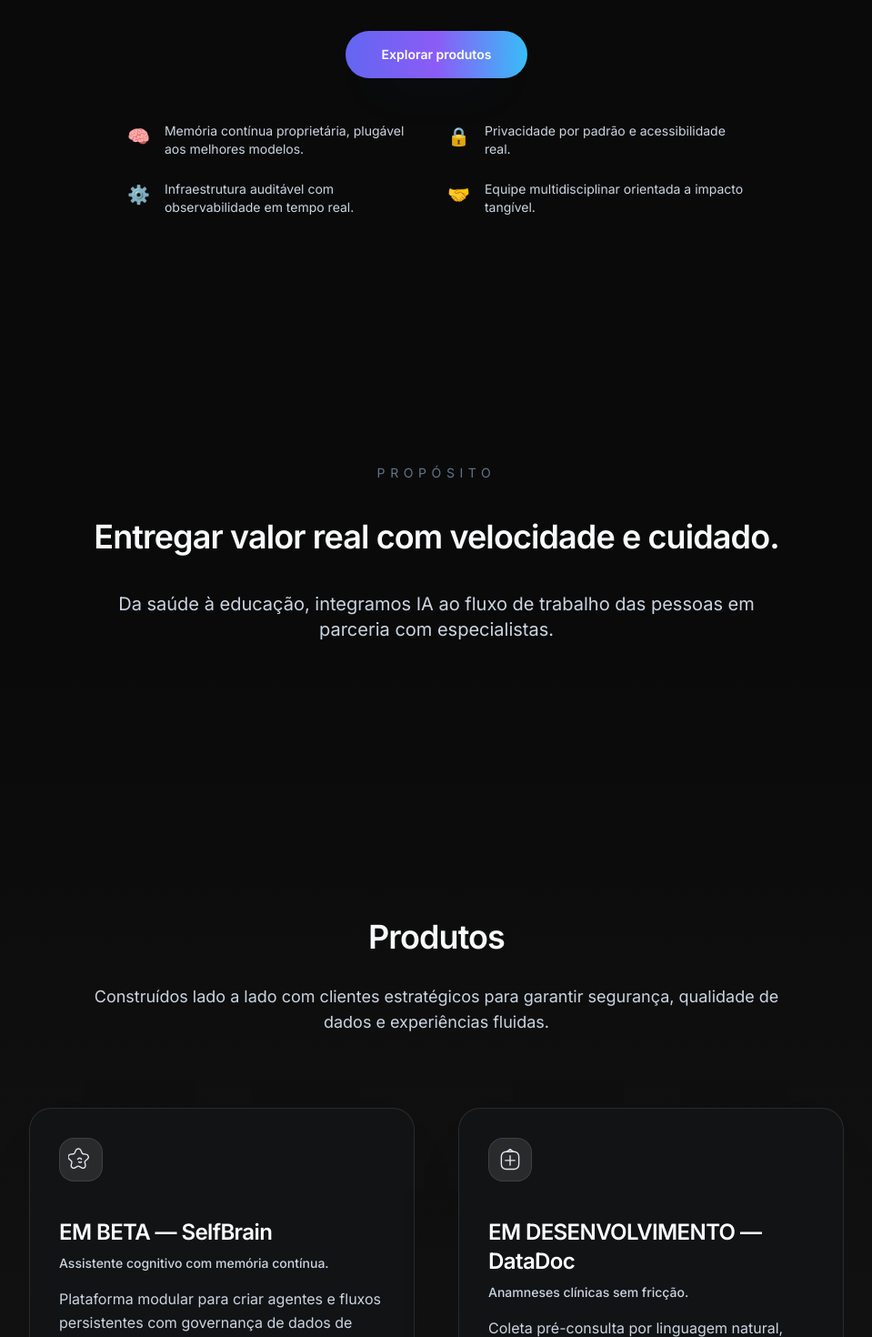
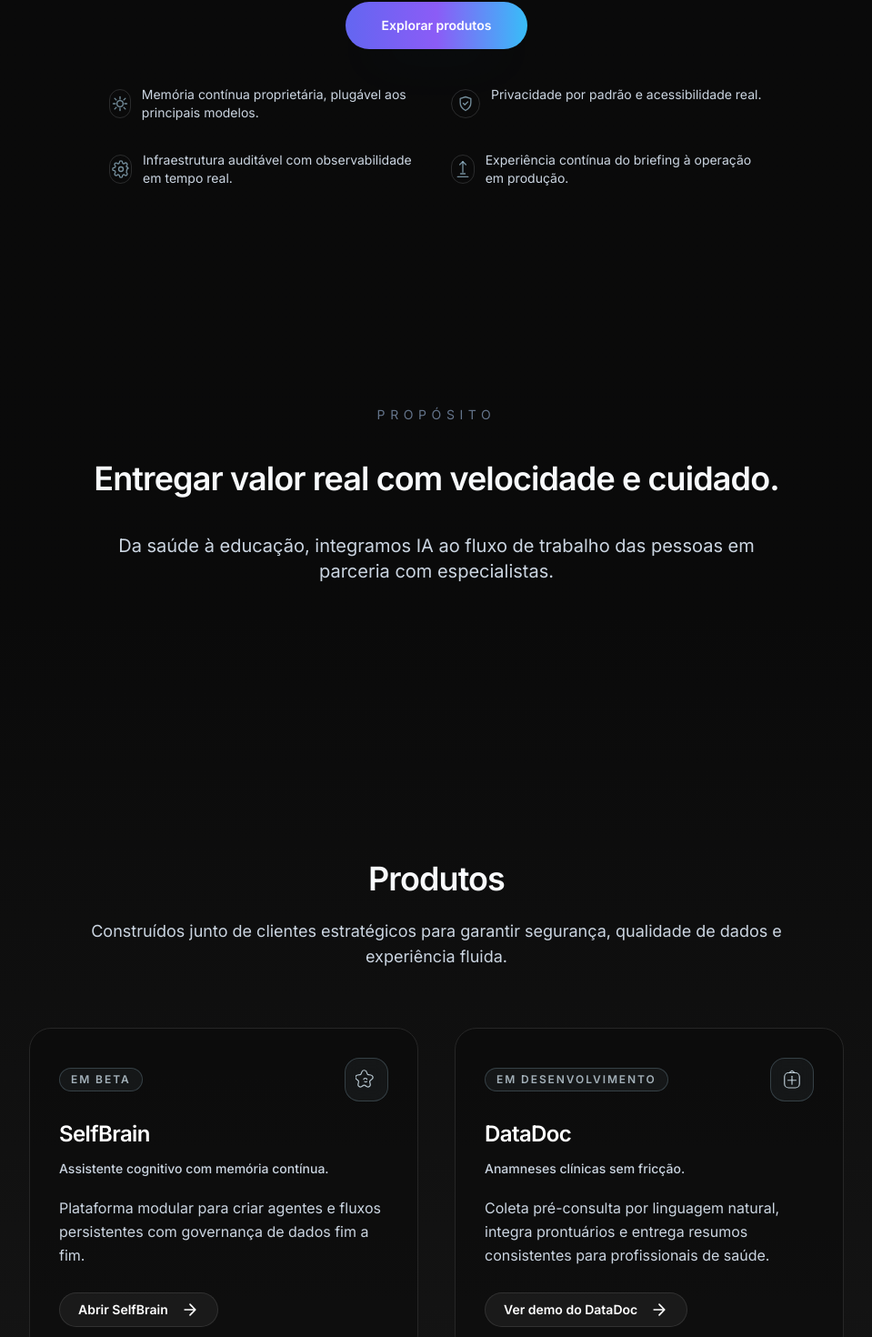
Before and after one commit to igorbiccas/flowcorp-site, a React (Vite) app: page / in a window 1280 px wide. Shown: the part 426-1896 px from the top of the page at 91% size, without its empty margins (160-1119 px from the left). Built offline with nearby package versions, Linux system fonts and the light colour scheme.

Commit message:
Refine hero and product presentation

```diff
--- a/App.tsx
+++ b/App.tsx
@@ -11,9 +11,9 @@
     title: 'SelfBrain',
     subtitle: 'Assistente cognitivo com memória contínua.',
     description:
-      'Plataforma modular para criar agentes e fluxos persistentes com governança de dados de ponta a ponta.',
-    status: 'Em beta',
-    buttonText: 'Ver',
+      'Plataforma modular para criar agentes e fluxos persistentes com governança de dados fim a fim.',
+    status: 'EM BETA',
+    buttonText: 'Abrir SelfBrain',
     url: 'https://selfbrain.vercel.app/',
   },
   {
@@ -22,8 +22,8 @@
     subtitle: 'Anamneses clínicas sem fricção.',
     description:
       'Coleta pré-consulta por linguagem natural, integra prontuários e entrega resumos consistentes para profissionais de saúde.',
-    status: 'Em desenvolvimento',
-    buttonText: 'Ver',
+    status: 'EM DESENVOLVIMENTO',
+    buttonText: 'Ver demo do DataDoc',
     url: 'https://datadocs.vercel.app/',
   },
 ];
@@ -35,18 +35,18 @@
       <Header />
 
       <main className="relative z-10 flex flex-col">
-        <section className="relative flex min-h-[calc(100vh-6rem)] w-full items-center justify-center px-[5%] pb-32 pt-32 text-center">
-          <div className="mx-auto w-full max-w-[680px] space-y-12">
+        <section className="relative flex min-h-[calc(100vh-6rem)] w-full items-center justify-center px-[5%] pb-24 pt-28 text-center">
+          <div className="mx-auto w-full max-w-[720px] space-y-10">
             <AnimatedSection className="w-full" delay="duration-700">
               <h1 className="text-4xl font-bold leading-tight tracking-tight text-slate-50 sm:text-5xl md:text-6xl">
-                Inteligência artificial com memória contínua.
+                IA com memória contínua.
                 <br />
                 Feita no Brasil.
               </h1>
             </AnimatedSection>
             <AnimatedSection className="w-full" delay="duration-700 delay-150">
-              <p className="text-lg leading-relaxed text-slate-300 md:text-xl">
-                Criamos IAs conscientes do contexto para o dia a dia. Design minimalista, alta confiabilidade e controle total.
+              <p className="text-base leading-relaxed text-slate-300 md:text-lg">
+                IAs conscientes do contexto para o dia a dia. Minimalista, confiável e sob seu controle.
               </p>
             </AnimatedSection>
             <AnimatedSection className="w-full" delay="duration-700 delay-200">
@@ -60,22 +60,91 @@
               </div>
             </AnimatedSection>
             <AnimatedSection className="w-full" delay="duration-700 delay-300">
-              <ul className="mx-auto flex flex-col gap-6 text-left text-sm text-slate-300 sm:grid sm:grid-cols-2">
-                <li className="flex items-start gap-4">
-                  <span className="mt-0.5 text-xl" aria-hidden="true">🧠</span>
-                  Memória contínua proprietária, plugável aos melhores modelos.
+              <ul className="mx-auto grid grid-cols-1 gap-8 text-left text-sm text-slate-300 sm:max-w-none sm:grid-cols-2">
+                <li className="flex items-start gap-3">
+                  <span className="mt-1 flex h-8 w-8 items-center justify-center rounded-full border border-slate-200/15 text-sky-200/60">
+                    <svg
+                      xmlns="http://www.w3.org/2000/svg"
+                      viewBox="0 0 24 24"
+                      className="h-5 w-5"
+                      fill="none"
+                      stroke="currentColor"
+                      strokeWidth="1.6"
+                      strokeLinecap="round"
+                      strokeLinejoin="round"
+                      aria-hidden="true"
+                    >
+                      <path d="M12 3v3" />
+                      <path d="M12 18v3" />
+                      <path d="M4.93 4.93 7.05 7.05" />
+                      <path d="M16.95 16.95 19.07 19.07" />
+                      <path d="M3 12h3" />
+                      <path d="M18 12h3" />
+                      <path d="M4.93 19.07 7.05 16.95" />
+                      <path d="M16.95 7.05 19.07 4.93" />
+                      <circle cx="12" cy="12" r="4" />
+                    </svg>
+                  </span>
+                  <span>Memória contínua proprietária, plugável aos principais modelos.</span>
                 </li>
-                <li className="flex items-start gap-4">
-                  <span className="mt-0.5 text-xl" aria-hidden="true">🔒</span>
-                  Privacidade por padrão e acessibilidade real.
+                <li className="flex items-start gap-3">
+                  <span className="mt-1 flex h-8 w-8 items-center justify-center rounded-full border border-slate-200/15 text-sky-200/60">
+                    <svg
+                      xmlns="http://www.w3.org/2000/svg"
+                      viewBox="0 0 24 24"
+                      className="h-5 w-5"
+                      fill="none"
+                      stroke="currentColor"
+                      strokeWidth="1.6"
+                      strokeLinecap="round"
+                      strokeLinejoin="round"
+                      aria-hidden="true"
+                    >
+                      <path d="M12 21c4-2 7-5.6 7-10.1V5.3L12 3 5 5.3v5.6C5 15.4 8 19 12 21Z" />
+                      <path d="M9 11.5 11 13.5 15 9.5" />
+                    </svg>
+                  </span>
+                  <span>Privacidade por padrão e acessibilidade real.</span>
                 </li>
-                <li className="flex items-start gap-4">
-                  <span className="mt-0.5 text-xl" aria-hidden="true">⚙️</span>
-                  Infraestrutura auditável com observabilidade em tempo real.
+                <li className="flex items-start gap-3">
+                  <span className="mt-1 flex h-8 w-8 items-center justify-center rounded-full border border-slate-200/15 text-sky-200/60">
+                    <svg
+                      xmlns="http://www.w3.org/2000/svg"
+                      viewBox="0 0 24 24"
+                      className="h-5 w-5"
+                      fill="none"
+                      stroke="currentColor"
+                      strokeWidth="1.6"
+                      strokeLinecap="round"
+                      strokeLinejoin="round"
+                      aria-hidden="true"
+                    >
+                      <circle cx="12" cy="12" r="3" />
+                      <path d="M19.4 15a1.65 1.65 0 0 0 .33 1.82l.06.06a2 2 0 0 1-2.83 2.83l-.06-.06a1.65 1.65 0 0 0-1.82-.33 1.65 1.65 0 0 0-1 1.51V21a2 2 0 0 1-4 0v-.09A1.65 1.65 0 0 0 9 19.4a1.65 1.65 0 0 0-1.82.33l-.06.06a2 2 0 1 1-2.83-2.83l.06-.06A1.65 1.65 0 0 0 4.6 15a1.65 1.65 0 0 0-1.51-1H3a2 2 0 0 1 0-4h.09A1.65 1.65 0 0 0 4.6 9a1.65 1.65 0 0 0-.33-1.82l-.06-.06a2 2 0 1 1 2.83-2.83l.06.06A1.65 1.65 0 0 0 9 4.6a1.65 1.65 0 0 0 1-1.51V3a2 2 0 0 1 4 0v.09A1.65 1.65 0 0 0 15 4.6a1.65 1.65 0 0 0 1.82-.33l.06-.06a2 2 0 1 1 2.83 2.83l-.06.06A1.65 1.65 0 0 0 19.4 9c.57 0 1.12.22 1.51.61.39.39.61.94.61 1.51a1.65 1.65 0 0 0-1.51 1Z" />
+                    </svg>
+                  </span>
+                  <span>Infraestrutura auditável com observabilidade em tempo real.</span>
                 </li>
-                <li className="flex items-start gap-4">
-                  <span className="mt-0.5 text-xl" aria-hidden="true">🤝</span>
-                  Equipe multidisciplinar orientada a impacto tangível.
+                <li className="flex items-start gap-3">
+                  <span className="mt-1 flex h-8 w-8 items-center justify-center rounded-full border border-slate-200/15 text-sky-200/60">
+                    <svg
+                      xmlns="http://www.w3.org/2000/svg"
+                      viewBox="0 0 24 24"
+                      className="h-5 w-5"
+                      fill="none"
+                      stroke="currentColor"
+                      strokeWidth="1.6"
+                      strokeLinecap="round"
+                      strokeLinejoin="round"
+                      aria-hidden="true"
+                    >
+                      <path d="M9 18h6" />
+                      <path d="m8 6 4-4 4 4" />
+                      <path d="M12 2v14" />
+                      <path d="M5 22h14" />
+                    </svg>
+                  </span>
+                  <span>Experiência contínua do briefing à operação em produção.</span>
                 </li>
               </ul>
             </AnimatedSection>
@@ -101,11 +170,11 @@
             <AnimatedSection className="w-full">
               <div className="mx-auto max-w-3xl text-center">
                 <h2 className="text-3xl font-semibold tracking-tight text-slate-50 md:text-4xl">Produtos</h2>
-                <p className="mt-8 text-base text-slate-300 md:text-lg">
-                  Construídos lado a lado com clientes estratégicos para garantir segurança, qualidade de dados e experiências fluidas.
+                <p className="mt-6 text-base text-slate-300 md:text-lg">
+                  Construídos junto de clientes estratégicos para garantir segurança, qualidade de dados e experiência fluida.
                 </p>
               </div>
-              <div className="mt-20 grid grid-cols-1 gap-12 md:grid-cols-2">
+              <div className="mt-16 grid grid-cols-1 gap-10 md:grid-cols-2">
                 {products.map((product) => (
                   <ProductCard key={product.title} product={product} />
                 ))}
@@ -115,9 +184,8 @@
         </section>
 
         <footer className="border-t border-white/10 bg-black/30 backdrop-blur">
-          <div className="container mx-auto flex flex-col items-center justify-between gap-4 px-6 py-12 text-sm text-slate-300 md:flex-row md:px-8">
-            <p>© 2025 FlowCorp. Todos os direitos reservados.</p>
-            <p className="text-slate-400">Construído no Brasil com respeito ao seu tempo e aos seus dados.</p>
+          <div className="container mx-auto flex flex-col items-center justify-center gap-3 px-6 py-12 text-center text-sm text-slate-300 md:px-8">
+            <p>© 2025 FlowCorp. Construído no Brasil com respeito ao seu tempo e aos seus dados.</p>
           </div>
         </footer>
       </main>
--- a/components/ProductCard.tsx
+++ b/components/ProductCard.tsx
@@ -7,26 +7,26 @@
 }
 
 const ProductCard: React.FC<ProductCardProps> = ({ product }) => {
-  const status = product.status.toUpperCase();
-
   return (
     <a
       href={product.url}
       target="_blank"
       rel="noopener noreferrer"
-      className="group relative flex h-full flex-col gap-4 overflow-hidden rounded-3xl border border-white/10 bg-[#111315] p-8 shadow-[0_30px_80px_-60px_rgba(15,15,15,0.8)] transition-all duration-300 hover:-translate-y-1 hover:shadow-[0_35px_90px_-55px_rgba(17,17,17,0.85)] focus:outline-none focus-visible:-translate-y-1 focus-visible:shadow-[0_35px_90px_-55px_rgba(17,17,17,0.85)] focus-visible:ring-2 focus-visible:ring-white/20 focus-visible:ring-offset-2 focus-visible:ring-offset-[#050505]"
+      className="group relative flex h-full flex-col gap-5 overflow-hidden rounded-3xl border border-neutral-800 bg-neutral-950/60 p-8 transition-all duration-300 hover:-translate-y-1 hover:ring-1 hover:ring-sky-300/40 focus:outline-none focus-visible:-translate-y-1 focus-visible:ring-1 focus-visible:ring-sky-300/50"
     >
-      <div className="absolute inset-x-0 top-0 h-32 bg-gradient-to-b from-white/10 to-transparent opacity-0 transition-opacity duration-300 group-hover:opacity-100 group-focus-visible:opacity-100" aria-hidden="true" />
-      {product.icon}
-      <div className="space-y-2">
-        <h3 className="text-2xl font-semibold tracking-tight text-white">
-          {status} — {product.title}
-        </h3>
+      <div className="flex items-center justify-between">
+        <span className="inline-flex items-center rounded-full border border-sky-200/20 bg-sky-200/5 px-3 py-1 text-xs font-semibold uppercase tracking-[0.16em] text-sky-100/70">
+          {product.status}
+        </span>
+        {product.icon}
+      </div>
+      <div className="space-y-3">
+        <h3 className="text-2xl font-semibold tracking-tight text-white">{product.title}</h3>
         <p className="text-sm font-medium text-slate-300">{product.subtitle}</p>
       </div>
       <p className="text-base leading-relaxed text-slate-300">{product.description}</p>
       <div className="mt-auto pt-2">
-        <span className="group/button inline-flex items-center justify-center gap-2 rounded-full border border-white/10 bg-white/10 px-5 py-2 text-sm font-semibold text-white transition group-hover/button:border-white/20 group-hover/button:bg-white/15 group-focus-visible/button:border-white/20 group-focus-visible/button:bg-white/15">
+        <span className="group/button inline-flex items-center justify-center gap-2 rounded-full border border-white/10 bg-white/5 px-5 py-2 text-sm font-semibold text-white transition group-hover/button:border-white/20 group-hover/button:bg-white/10 group-focus-visible/button:border-white/20 group-focus-visible/button:bg-white/10">
           <span>{product.buttonText}</span>
           <ArrowRightIcon />
         </span>
--- a/components/icons.tsx
+++ b/components/icons.tsx
@@ -1,14 +1,14 @@
 import React from 'react';
 
 const iconWrapper =
-  'w-12 h-12 mb-6 rounded-2xl border border-white/10 bg-white/10 flex items-center justify-center shadow-[0_25px_65px_-40px_rgba(148,163,184,0.45)] backdrop-blur';
+  'flex h-12 w-12 items-center justify-center rounded-2xl border border-sky-200/20 bg-sky-200/5 text-sky-100/80 backdrop-blur';
 
 export const SparklesIcon = () => (
   <div className={iconWrapper}>
     <svg
       xmlns="http://www.w3.org/2000/svg"
       viewBox="0 0 32 32"
-      className="h-7 w-7 text-slate-200"
+      className="h-6 w-6"
       fill="none"
       stroke="currentColor"
       strokeWidth="1.6"
@@ -27,7 +27,7 @@
     <svg
       xmlns="http://www.w3.org/2000/svg"
       viewBox="0 0 32 32"
-      className="h-7 w-7 text-slate-200"
+      className="h-6 w-6"
       fill="none"
       stroke="currentColor"
       strokeWidth="1.6"
```
